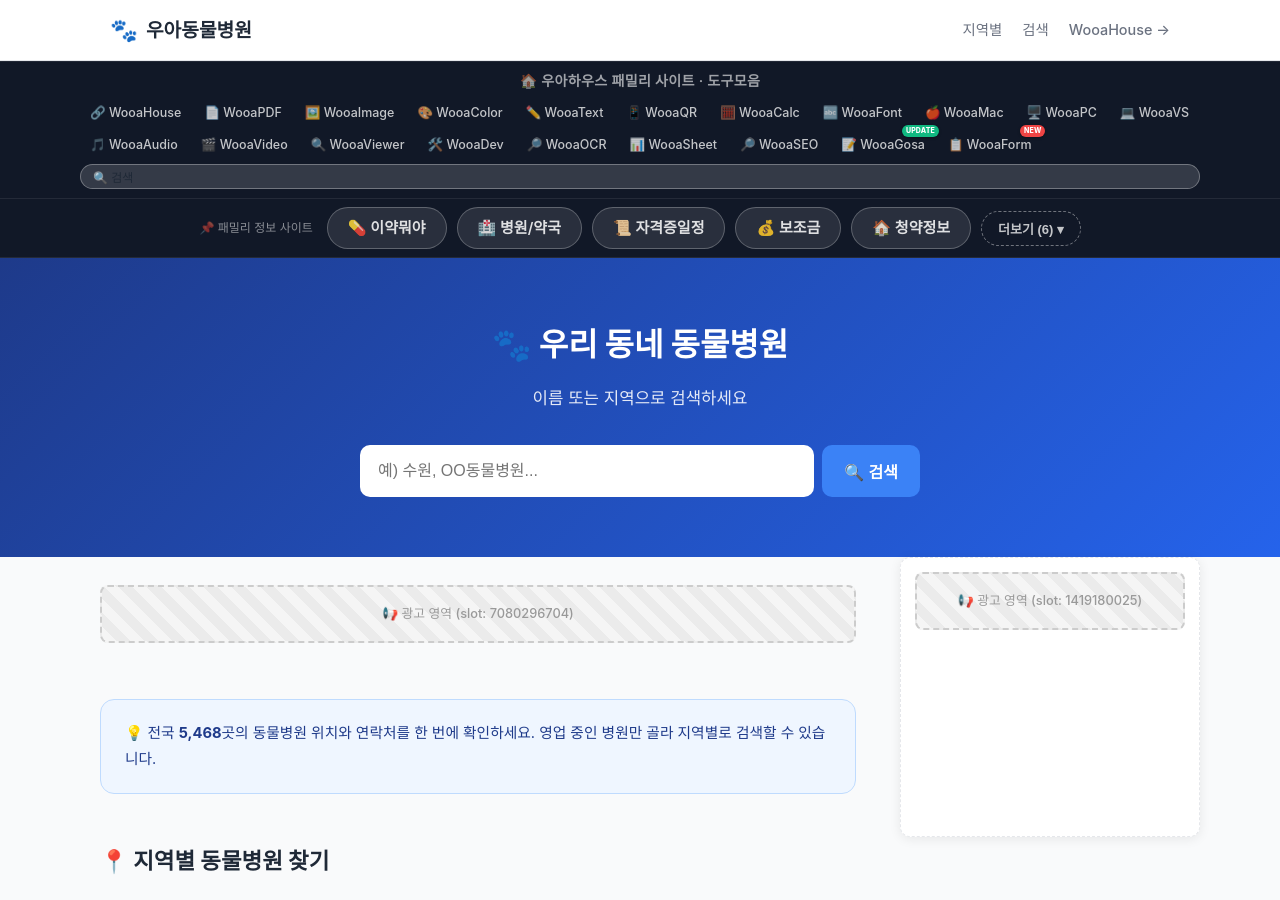
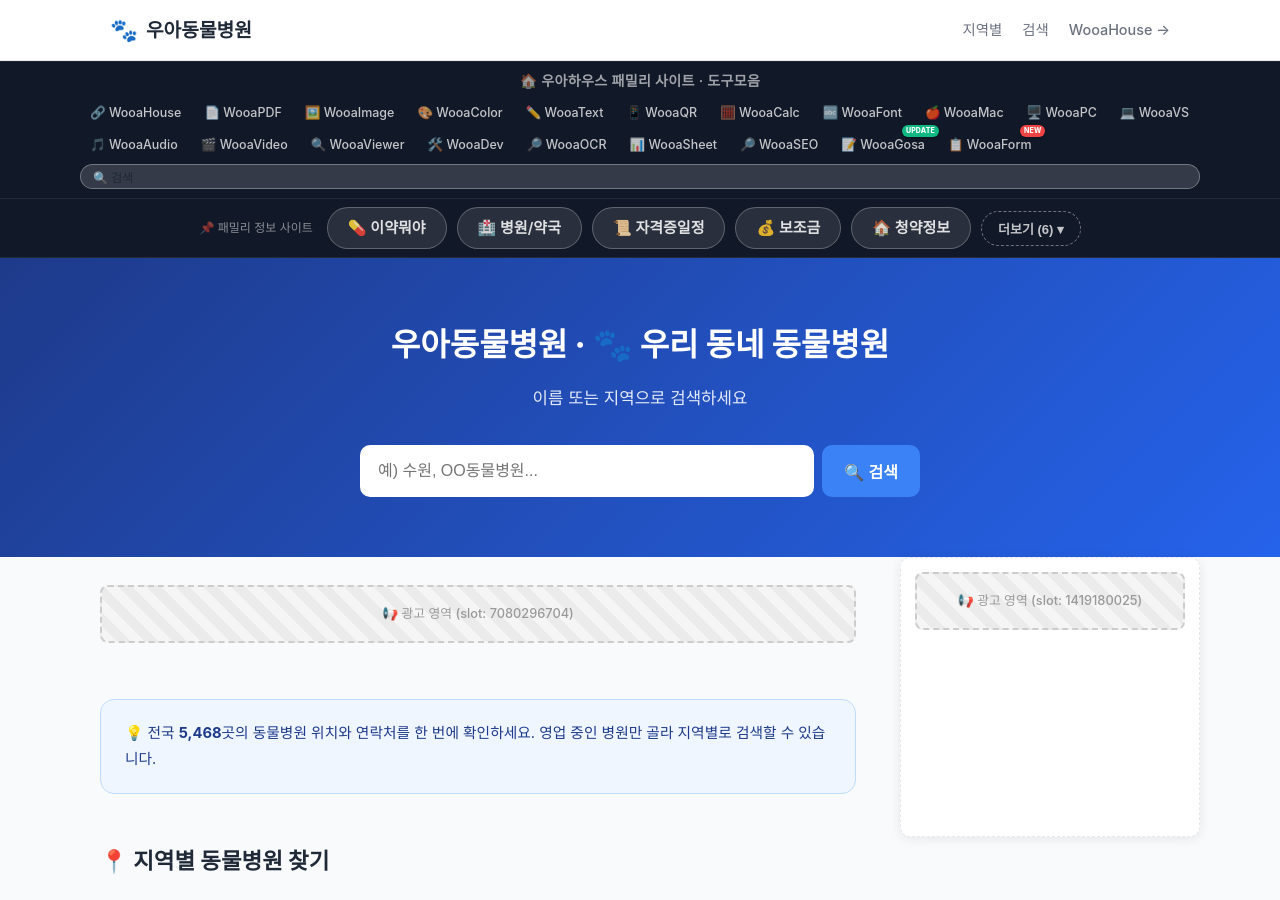
Before and after one commit to ingmaster83-code/wooavet, a Jekyll site: the page built from index.html, in a window 1280 px wide and 900 px high. Built offline with Jekyll 4.4.1, drawn with Linux system fonts in a browser that asks for light colours; some web fonts are replaced; comment, search, counter and statistics services are not loaded.

Commit message:
Add Korean brand name to H1 for SEO/brand-search visibility

```diff
--- a/index.html
+++ b/index.html
@@ -6,7 +6,7 @@ description: 전국 5,468곳의 동물병원 위치와 연락처를 지역별로
 
 <!-- 히어로 & 검색 -->
 <div class="hero">
-  <h1>🐾 우리 동네 동물병원</h1>
+  <h1>우아동물병원 · 🐾 우리 동네 동물병원</h1>
   <p>이름 또는 지역으로 검색하세요</p>
   <div class="search-wrap">
     <input type="text" id="searchInput" class="search-input"
```
